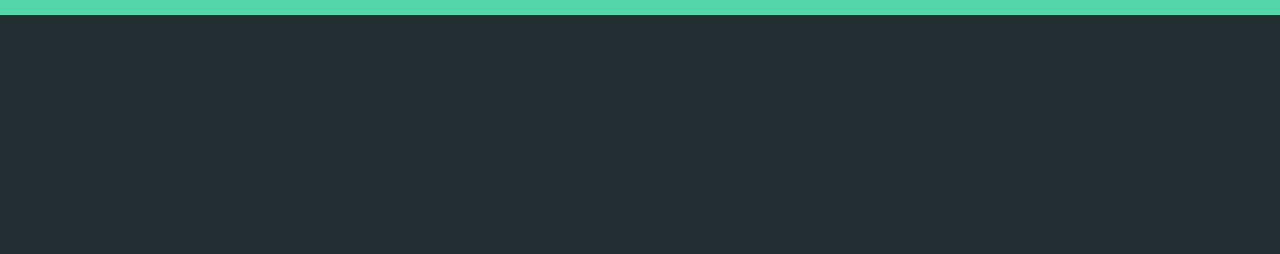
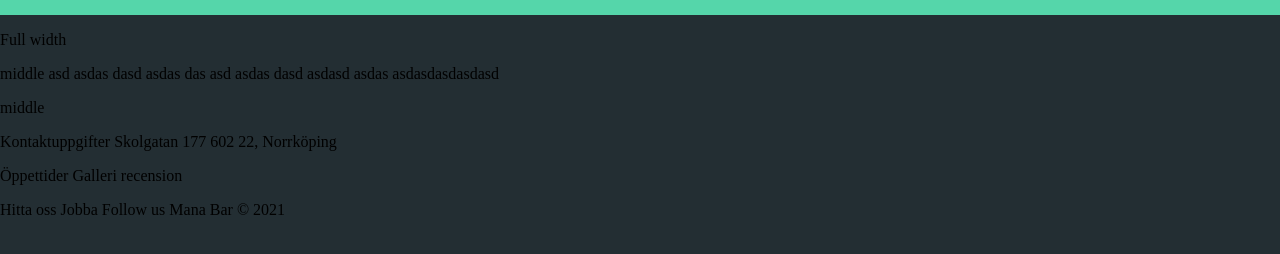
Before and after one commit to jhdev3/manaBar, a plain HTML site: page index.html in a window 1280 px wide. Shown: the part 44-298 px from the top of the page. Drawn offline with Linux system fonts and the light colour scheme; files that its build step writes are made by us from their sources.

Commit message:
Grid-test

```diff
--- a/index.html
+++ b/index.html
@@ -4,11 +4,12 @@
     <meta charset="UTF-8">
     <meta http-equiv="X-UA-Compatible" content="IE=edge">
     <meta name="viewport" content="width=device-width, initial-scale=1.0">
-    <link rel="stylesheet" href="mbMain.css">
+    <link rel="stylesheet" href="css/mbMain.css">
     <title>ManaBar</title>
 </head>
 
 <body>
+
         <header class="navbar">
             <div class="container">
                 <h3 class="logo"><a style="text-decoration: none; color: black;"  href="mb.html">Logo</a></h3>
@@ -24,10 +25,52 @@
         </header>
 
 
+<div class="grid_container">
+    <div class = "grid-col-1">
+        <p>Full width</p>
+    </div>
 
-    <footer >
 
-    </footer>
+    <div class = "grid-col-test">
+        <div class = "test">
+            <p>middle  asd asdas dasd asdas das asd asdas dasd asdasd asdas
+                asdasdasdasdasd
+            </p></p>
+        </div>
+
+    </div>
+    <div class = "grid-col-2">
+        <p>middle
+    </div>
+
+
+        <!-- Footer-->
+        <div class = "grid-col-3">
+            <p> Kontaktuppgifter
+                Skolgatan 177
+                602 22, Norrköping </p>
+        </div>
+
+        <div class = "grid-col-4">
+
+            <p>Öppettider
+                Galleri
+                recension</p>
+        </div>
+
+        <div class = "grid-col-5">
+            <p>Hitta oss
+                Jobba
+                Follow us
+
+
+                Mana Bar © 2021</p>
+        </div>
+
+
+
+</div>
+
 </body>
 
 
```
Lines whose indentation alone changed are shown as unchanged.
